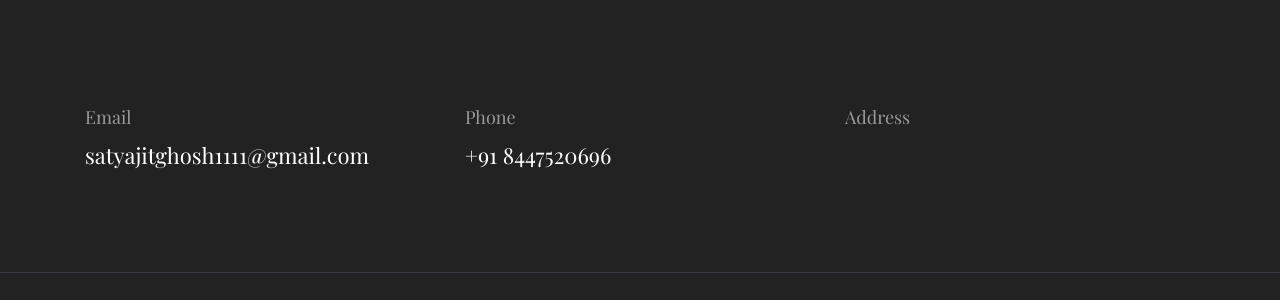
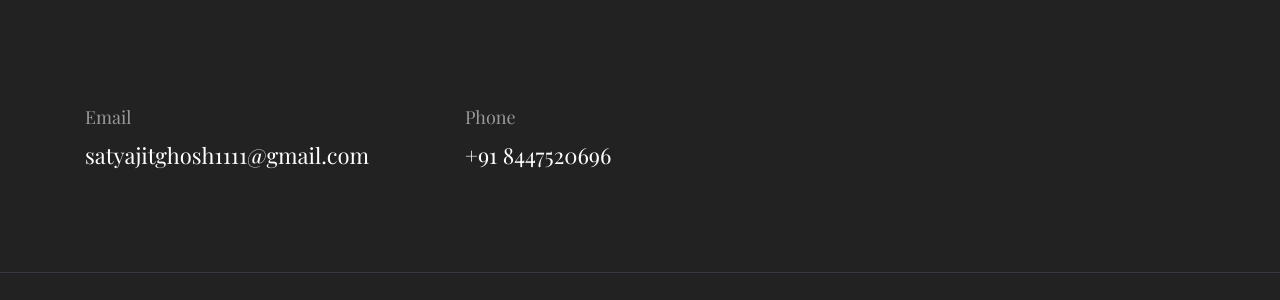
Before and after one commit to saty101/saty101.github.io, a Jekyll site: the page built from index.html, in a window 1280 px wide and 900 px high, scrolled down 3922 px. Shown: the part 531-831 px from the top of the window. Built offline with Jekyll 4.4.1, drawn with Linux system fonts in a browser that asks for light colours.

Commit message:
Remove Address

```diff
--- a/_includes/footer.html
+++ b/_includes/footer.html
@@ -10,10 +10,6 @@
         <div class="col-md-4">
           <h5 class="text-light">Phone</h5>
           <p class="text-white paragraph-lg font-secondary">{{ site.data.settings.phone }}</p>
-        </div>
-        <div class="col-md-4">
-          <h5 class="text-light">Address</h5>
-          <p class="text-white paragraph-lg font-secondary">{{ site.data.settings.address }}</p>
         </div>
       </div>
     </div>
```
